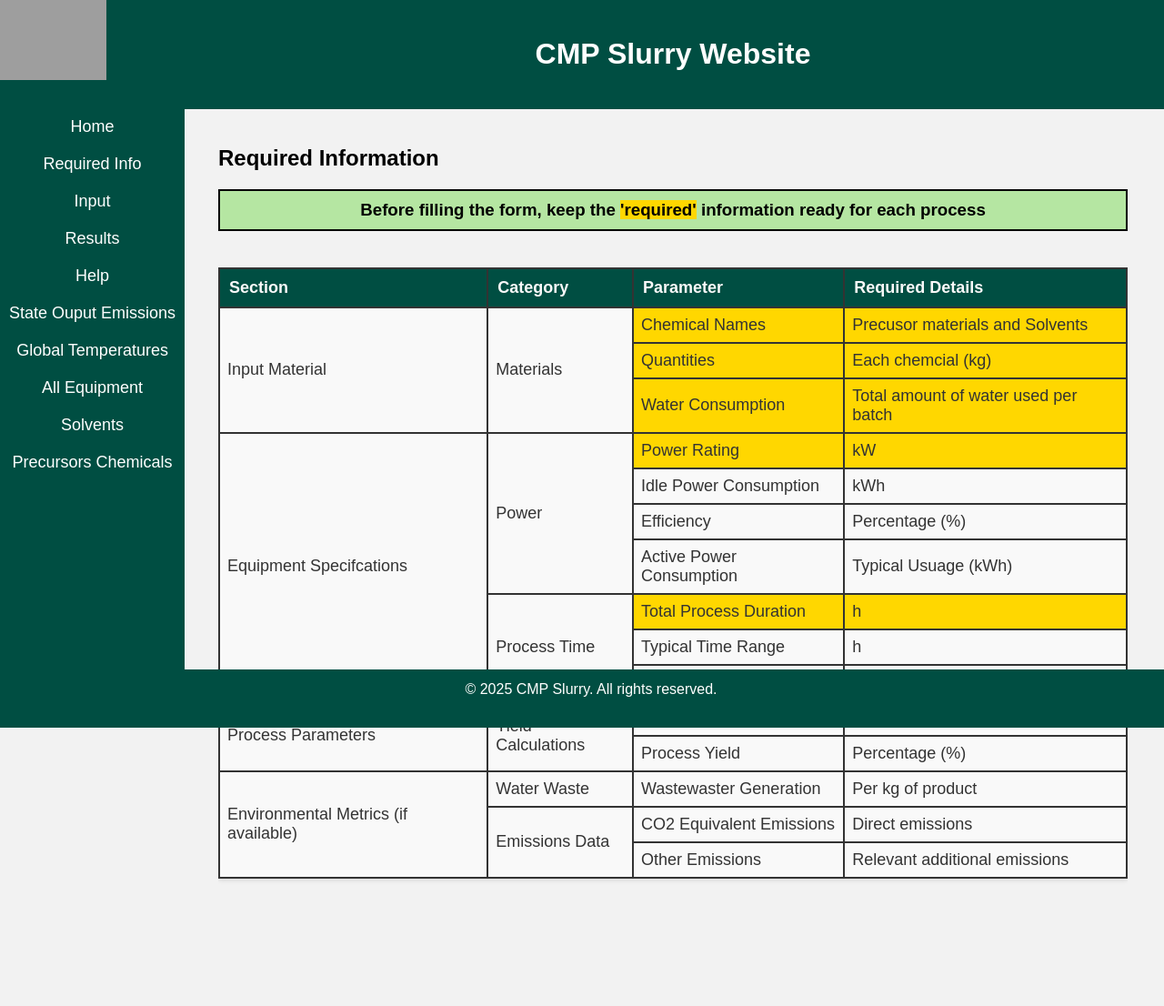
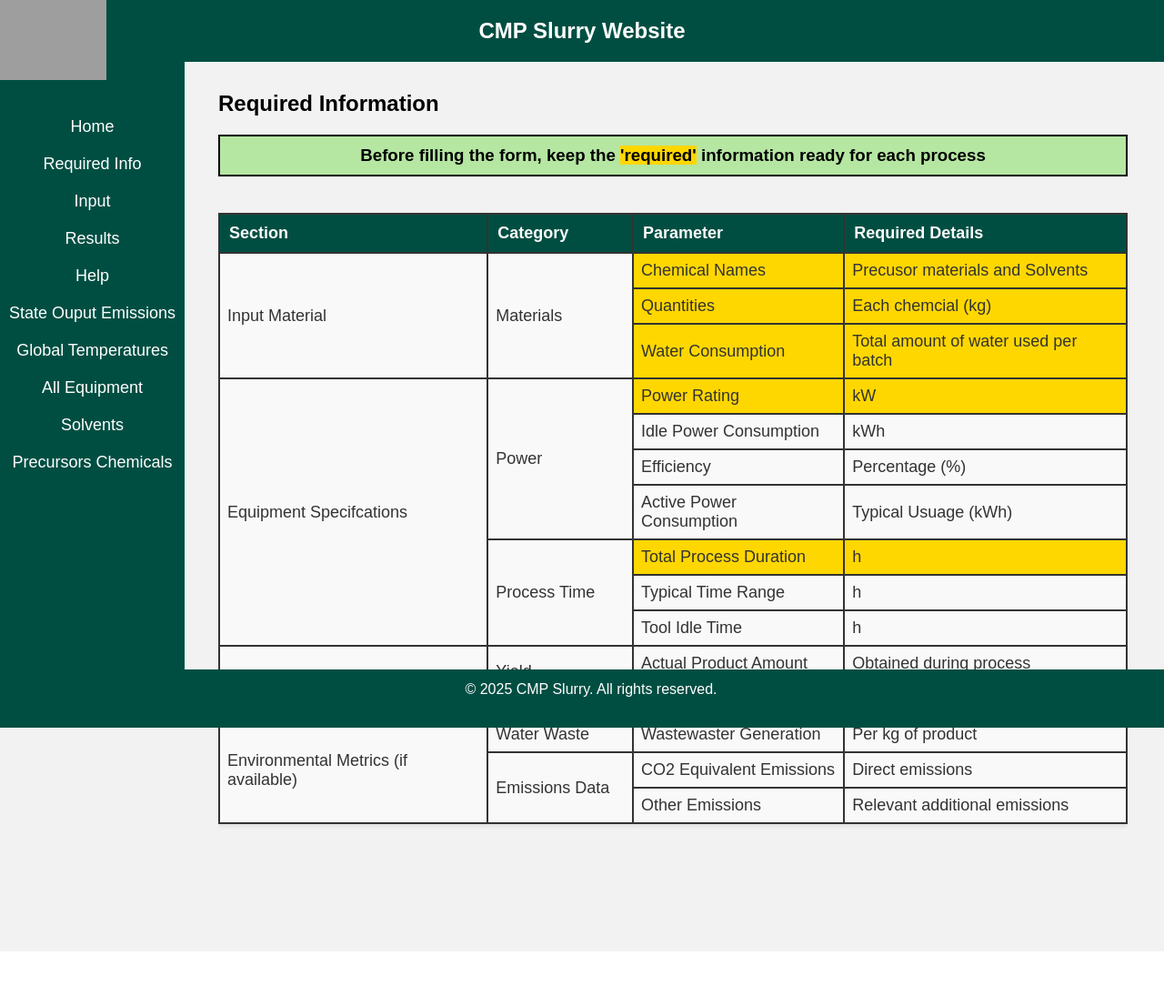
Before and after one commit to jeannamatthews-classes/group-project-cmp-slurry-manufacturing, a PHP site: page /tab1.html in a window 1280 px wide. Shown: the whole page at 91% size. After the commit the page ends 1046 px from the top, so only its background shows below. Run offline with PHP 8.4, Linux system fonts and the light colour scheme; grey boxes are pictures that could not be loaded.

Commit message:
restyled header and made it fixed in place.

```diff
--- a/Slurry-Site/index.html
+++ b/Slurry-Site/index.html
@@ -11,9 +11,7 @@
 
 <!-- Header section -->
 <body>
-    <header>
-        <h1>CMP Slurry Website</h1>
-    </header>
+    <header>CMP Slurry Website</header>
 
     <!-- Navigation Menu -->
     <nav class="navbar">
--- a/Slurry-Site/style.css
+++ b/Slurry-Site/style.css
@@ -1,15 +1,20 @@
 /* CSS for the website */
 
 /* Basic formatting for main stuff */
-header{
+header {
     background-color: #004e42 !important;
     text-align: center;
     color: white;
     font-family: Arial, sans-serif;
-    padding: 20px; /* Padding around the header */
-    margin-left: 200px; /* Adjusted to account for navbar width */
-    /* Ensures header is not hidden behind the navbar */
-
+    font-size: 24px; /* Font size for the header */
+    font-weight: bold; /* Bold text for the header */
+    position: fixed; /* Keeps the header fixed at top */
+    top: 0;
+    width: 100vw; /* Full screen width */
+    z-index: 800;
+    padding: 20px;
+    margin: 0; /* ← FIX: remove margin that shifts it right */
+    box-sizing: border-box; /* ensures padding doesn’t mess with width */
 }
 
 h2, h3, h4, h5{
@@ -28,6 +33,7 @@ body {
     font-family: Arial, sans-serif;
     background-color: hsl(0, 0%, 95%);
     margin-inline: auto; /* Center the body content */
+    margin-top: 80px; /* Add margin equal to the header height */
 }
 
 div {
@@ -59,6 +65,7 @@ p {
     left: 0;
     width: auto;
     height: 100%;
+    z-index: 1000; /* Ensure the navbar stays above other elements */
 }
 
 /* .navbar ul formatting */
@@ -116,9 +123,9 @@ table {
     color: #333;
     background-color: #f9f9f9; /* Light background for the table */
     box-shadow: 0 2px 5px rgba(0, 0, 0, 0.1); /* Subtle shadow for depth */
-    overflow: hidden; /* Ensures rounded corners are visible */
     border: 2px solid #333; /* Border color for the table */
     padding: 10px; /* Padding inside the table */
+    table-layout: auto
 }
 
 th {
--- a/Slurry-Site/tab1.html
+++ b/Slurry-Site/tab1.html
@@ -11,9 +11,7 @@
 
 <!-- Header section -->
 <body>
-    <header>
-        <h1>CMP Slurry Website</h1>
-    </header>
+    <header>CMP Slurry Website</header>
 
     <!-- Navigation Menu -->
     <nav class="navbar">
--- a/Slurry-Site/tab2.html
+++ b/Slurry-Site/tab2.html
@@ -12,9 +12,7 @@
 
 <!-- Header section -->
 <body>
-    <header>
-        <h1>CMP Slurry Website</h1>
-    </header>
+    <header>CMP Slurry Website</header>
 
     <!-- Navigation Menu -->
     <nav class="navbar">
--- a/Slurry-Site/tab3.html
+++ b/Slurry-Site/tab3.html
@@ -11,9 +11,7 @@
 
 <!-- Header section -->
 <body>
-    <header>
-        <h1>CMP Slurry Website</h1>
-    </header>
+    <header>CMP Slurry Website</header>
 
     <!-- Navigation Menu -->
     <nav class="navbar">
--- a/Slurry-Site/tab4.html
+++ b/Slurry-Site/tab4.html
@@ -11,9 +11,7 @@
 
 <!-- Header section -->
 <body>
-    <header>
-        <h1>CMP Slurry Website</h1>
-    </header>
+    <header>CMP Slurry Website</header>
 
     <!-- Navigation Menu -->
     <nav class="navbar">
--- a/Slurry-Site/tab5.html
+++ b/Slurry-Site/tab5.html
@@ -11,9 +11,7 @@
 
 <!-- Header section -->
 <body>
-    <header>
-        <h1>CMP Slurry Website</h1>
-    </header>
+    <header>CMP Slurry Website</header>
 
     <!-- Navigation Menu -->
     <nav class="navbar">
--- a/Slurry-Site/tab6.html
+++ b/Slurry-Site/tab6.html
@@ -11,9 +11,7 @@
 
 <!-- Header section -->
 <body>
-    <header>
-        <h1>CMP Slurry Website</h1>
-    </header>
+    <header>CMP Slurry Website</header>
 
     <!-- Navigation Menu -->
     <nav class="navbar">
--- a/Slurry-Site/tab7.html
+++ b/Slurry-Site/tab7.html
@@ -11,9 +11,7 @@
 
 <!-- Header section -->
 <body>
-    <header>
-        <h1>CMP Slurry Website</h1>
-    </header>
+    <header>CMP Slurry Website</header>
 
     <!-- Navigation Menu -->
     <nav class="navbar">
--- a/Slurry-Site/tab8.html
+++ b/Slurry-Site/tab8.html
@@ -11,9 +11,7 @@
 
 <!-- Header section -->
 <body>
-    <header>
-        <h1>CMP Slurry Website</h1>
-    </header>
+    <header>CMP Slurry Website</header>
 
     <!-- Navigation Menu -->
     <nav class="navbar">
--- a/Slurry-Site/tab9.html
+++ b/Slurry-Site/tab9.html
@@ -11,9 +11,7 @@
 
 <!-- Header section -->
 <body>
-    <header>
-        <h1>CMP Slurry Website</h1>
-    </header>
+    <header>CMP Slurry Website</header>
 
     <!-- Navigation Menu -->
     <nav class="navbar">
```
